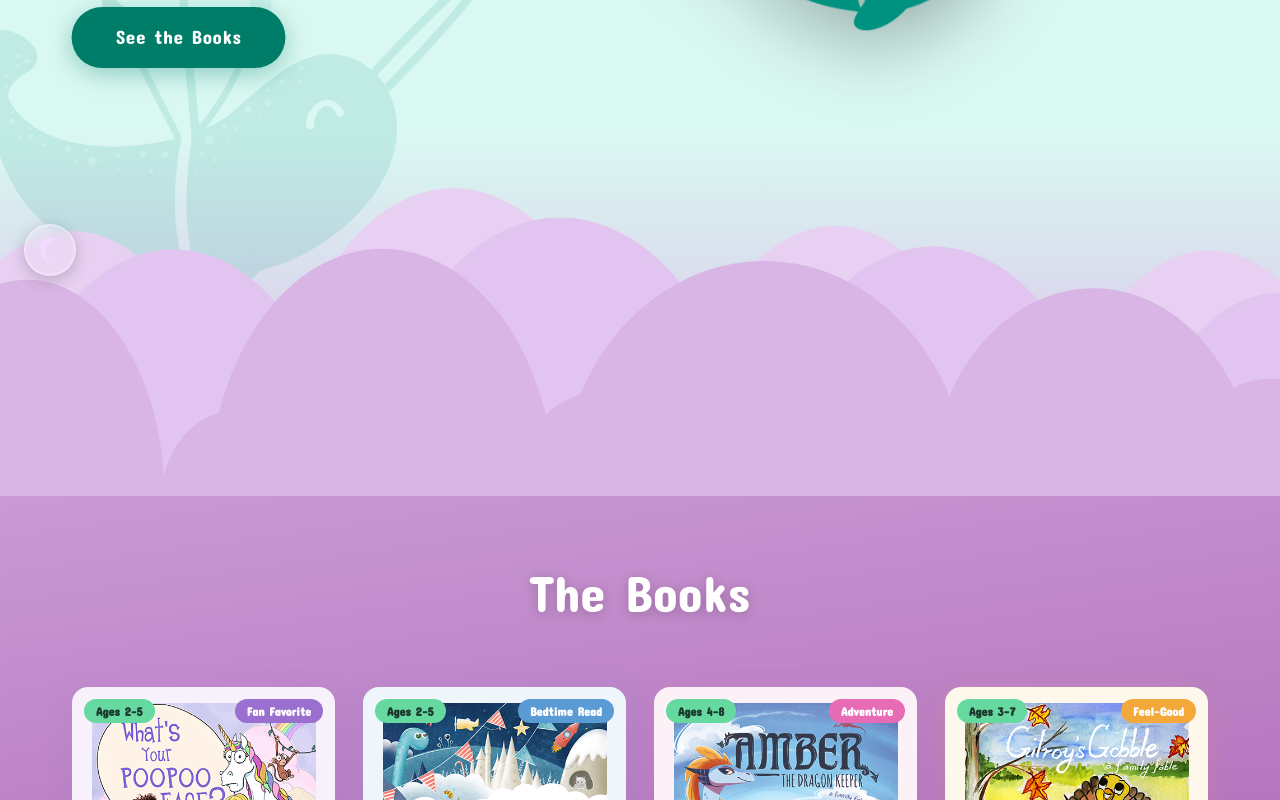
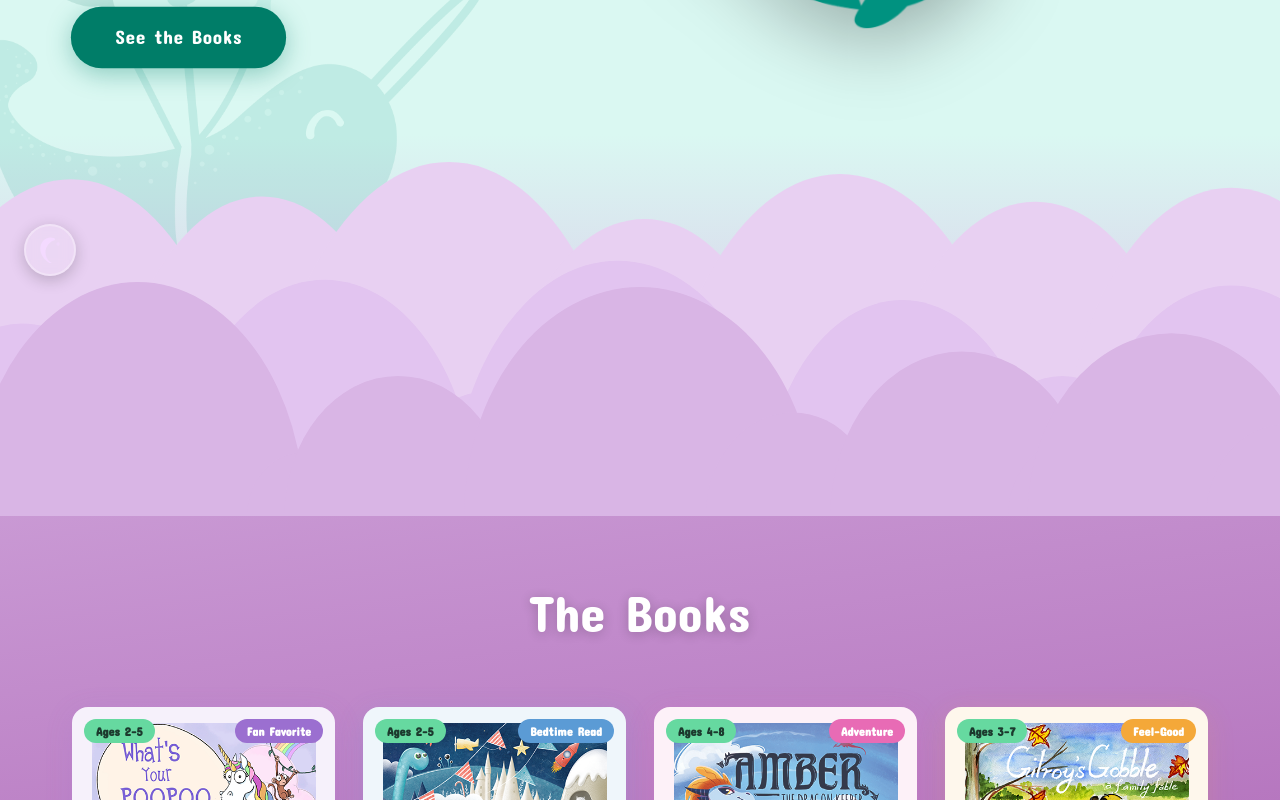
Before and after one commit to zpphillips-star/familyfables, a Next.js app: page / in a window 1280 px wide. Shown: the part 500-1300 px from the top of the page. Built offline with nearby package versions, Linux system fonts and the light colour scheme.

Commit message:
clouds: back 7 large, mid 9 varied, front 12 with 2 big anchors + small/medium

```diff
--- a/app/page.tsx
+++ b/app/page.tsx
@@ -13,49 +13,51 @@ import NewsletterSection from '@/components/NewsletterSection';
 // Overlapping ellipses of varied sizes = organic bumpy cloud silhouette.
 // Back layer (tallest CSS height) peeks above front layer for depth effect.
 function SectionClouds({ fill, backFill, midFill }: { fill: string; backFill?: string; midFill?: string }) {
-  const totalH = backFill ? 360 : 140;
-  const vb = 220; // viewBox height; ellipse centers sit at cy=220
+  const totalH = backFill ? 380 : 140;
+  const vb = 220;
 
-  // BACK layer — tallest CSS, peaks poke highest, slightly lighter shade
-  // Phase-shifted so its bumps appear between mid & front gaps
+  // BACK — 7 clouds, ALL large (these tower above everything else)
   const back = [
-    { cx:   80, rx: 175, ry: 162 },
-    { cx:  310, rx: 130, ry: 118 },
-    { cx:  510, rx: 205, ry: 188 },  // HUGE
-    { cx:  750, rx:  90, ry:  75 },  // tiny
-    { cx:  940, rx: 180, ry: 165 },
-    { cx: 1160, rx: 125, ry: 110 },
-    { cx: 1360, rx: 165, ry: 150 },
+    { cx:   80, rx: 200, ry: 195 },
+    { cx:  295, rx: 182, ry: 185 },
+    { cx:  505, rx: 212, ry: 205 },  // biggest back cloud
+    { cx:  725, rx: 178, ry: 172 },
+    { cx:  945, rx: 208, ry: 198 },
+    { cx: 1165, rx: 186, ry: 182 },
+    { cx: 1385, rx: 196, ry: 190 },
   ];
 
-  // MID layer — middle CSS height, medium-sized, between back & front
-  // Fills the gaps in back layer, creates the real sense of volume
+  // MID — 9 clouds, variety: large + medium + small mixed in
   const mid = [
-    { cx:   10, rx: 130, ry: 118 },  // tiny left anchor
-    { cx:  195, rx: 185, ry: 170 },  // large
-    { cx:  430, rx:  95, ry:  78 },  // small — between back big ones
-    { cx:  630, rx: 210, ry: 192 },  // HUGE center
-    { cx:  870, rx: 105, ry:  88 },  // small
-    { cx: 1050, rx: 190, ry: 172 },  // large
-    { cx: 1280, rx:  80, ry:  65 },  // tiny
-    { cx: 1440, rx: 155, ry: 140 },  // right edge
+    { cx:   25, rx: 142, ry: 132 },  // medium
+    { cx:  205, rx:  92, ry:  78 },  // small
+    { cx:  365, rx: 172, ry: 162 },  // large
+    { cx:  545, rx:  98, ry:  85 },  // small
+    { cx:  695, rx: 188, ry: 175 },  // large
+    { cx:  875, rx:  72, ry:  60 },  // tiny
+    { cx: 1015, rx: 158, ry: 148 },  // medium-large
+    { cx: 1195, rx: 108, ry:  96 },  // medium
+    { cx: 1385, rx: 168, ry: 158 },  // large
   ];
 
-  // FRONT layer — shortest CSS height but largest ry — dominant foreground
-  // Biggest drama: huge puffs next to tiny ones
+  // FRONT — 12 clouds: 2 BIG anchors, rest medium + small scattered
   const front = [
-    { cx:   30, rx: 155, ry: 175 },
-    { cx:  270, rx:  88, ry:  70 },  // tiny
-    { cx:  430, rx: 195, ry: 200 },  // HUGE
-    { cx:  680, rx: 105, ry:  85 },  // small
-    { cx:  860, rx: 230, ry: 190 },  // HUGE
-    { cx: 1080, rx:  80, ry:  65 },  // tiny
-    { cx: 1230, rx: 185, ry: 168 },
-    { cx: 1430, rx: 110, ry:  95 },
+    { cx:   25, rx:  78, ry:  62 },  // small
+    { cx:  155, rx: 188, ry: 192 },  // BIG #1 — dominant left
+    { cx:  340, rx:  62, ry:  52 },  // tiny
+    { cx:  448, rx: 128, ry: 115 },  // medium
+    { cx:  595, rx:  72, ry:  60 },  // small
+    { cx:  720, rx: 198, ry: 188 },  // BIG #2 — dominant right-center
+    { cx:  892, rx:  98, ry:  85 },  // medium-small
+    { cx:  992, rx:  52, ry:  45 },  // tiny
+    { cx: 1082, rx: 148, ry: 135 },  // medium
+    { cx: 1212, rx:  78, ry:  65 },  // small
+    { cx: 1318, rx: 162, ry: 150 },  // medium-large
+    { cx: 1445, rx:  88, ry:  75 },  // small edge
   ];
 
-  const midH  = Math.round(totalH * 0.88) + 2;  // 88% — mid layer
-  const frontH = Math.round(totalH * 0.75) + 2; // 75% — front layer (shortest)
+  const midH   = Math.round(totalH * 0.84) + 2;  // 84% — mid sits between
+  const frontH = Math.round(totalH * 0.70) + 2;  // 70% — front: shortest, big ry = dominant foreground
 
   // midFill defaults to a blend between backFill and fill if not provided
   const resolvedMidFill = midFill ?? fill;
@@ -151,11 +153,11 @@ export default function Home() {
       <section
         id="hero"
         style={{
-          background: 'linear-gradient(to bottom, #daf8f2 calc(100% - 360px), #d9b5e5 100%)',
+          background: 'linear-gradient(to bottom, #daf8f2 calc(100% - 380px), #d9b5e5 100%)',
           position: 'relative',
           overflow: 'visible',
           minHeight: '92vh',
-          paddingBottom: '360px',
+          paddingBottom: '380px',
           display: 'flex',
           flexDirection: 'column',
           zIndex: 2,
@@ -264,9 +266,9 @@ export default function Home() {
         style={{
           background: 'linear-gradient(172deg, #d9b5e5 0%, #78087c 100%)',
           position: 'relative',
-          marginTop: '-364px',
-          paddingTop: '364px',
-          paddingBottom: '360px',
+          marginTop: '-384px',
+          paddingTop: '384px',
+          paddingBottom: '380px',
           zIndex: 1,
         }}
       >
@@ -318,8 +320,8 @@ export default function Home() {
       <section
         style={{
           background: '#daf8f2',
-          marginTop: '-364px',
-          paddingTop: '364px',
+          marginTop: '-384px',
+          paddingTop: '384px',
           position: 'relative',
           zIndex: 0,
         }}
```
